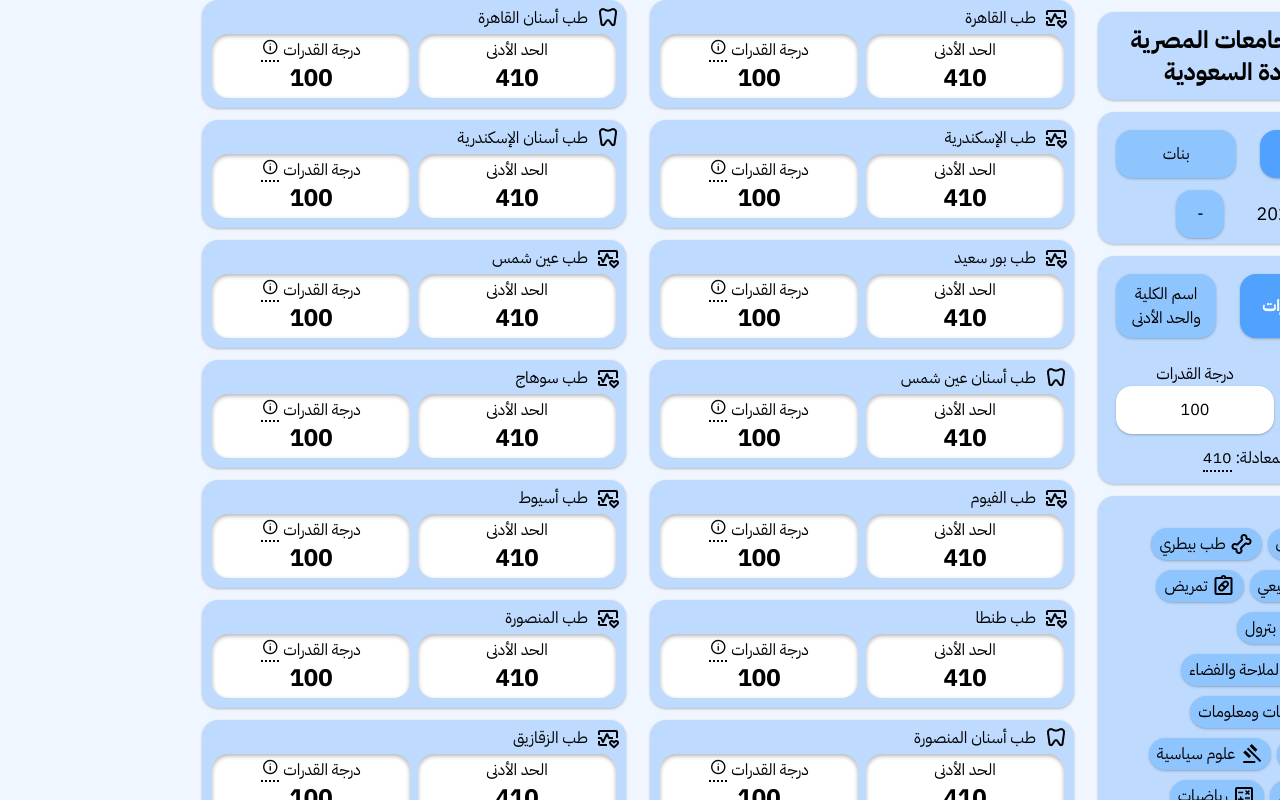
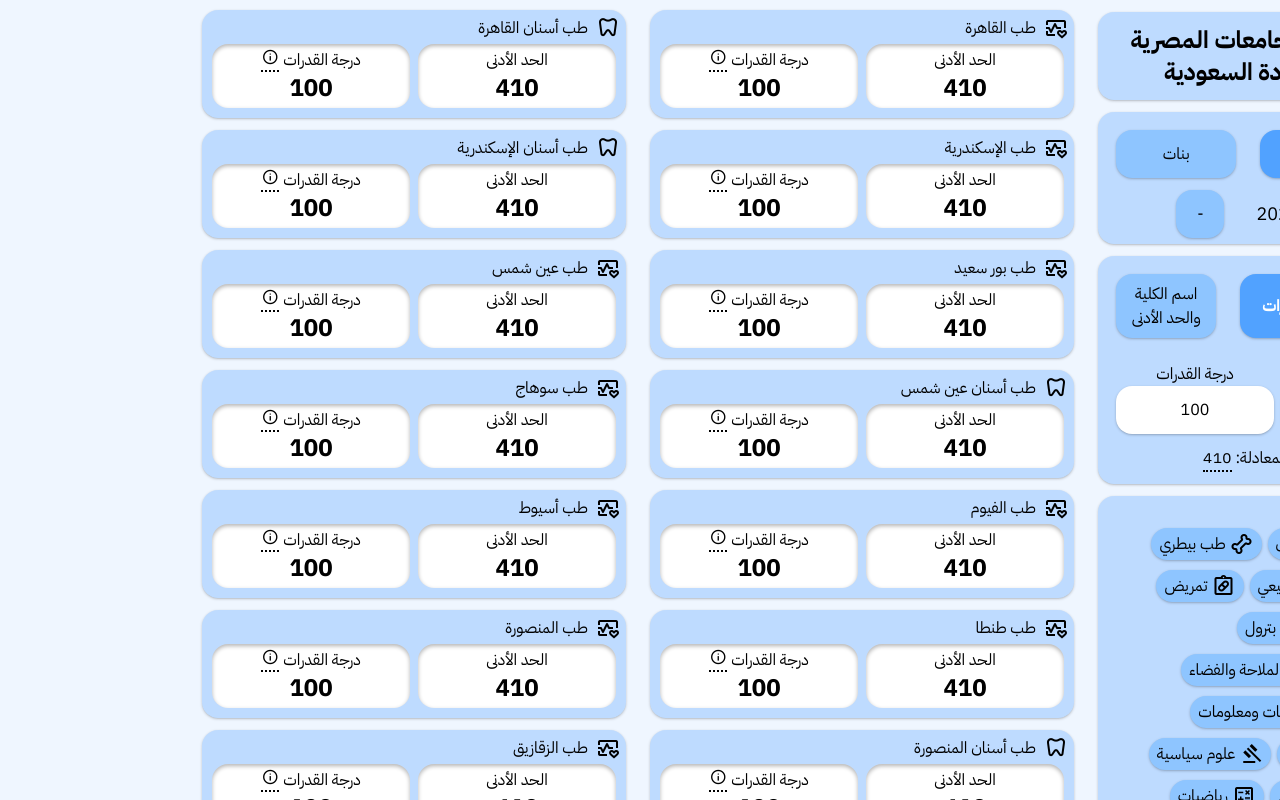
Before and after one commit to AbdullahMRiad/clean-tansik-v3, a React (Vite) app: page / in a window 1280 px wide. Built offline with nearby package versions, Linux system fonts and the light colour scheme.

Commit message:
fixed: Fixed some spacing problems

```diff
--- a/src/components/cards.tsx
+++ b/src/components/cards.tsx
@@ -9,7 +9,7 @@
     return (
         <div
             id="cards-container"
-            className="grid w-full grid-cols-1 md:h-screen md:overflow-y-scroll lg:grid-cols-2">
+            className="grid w-full grid-cols-1 pt-2.5 md:h-screen md:overflow-y-scroll lg:grid-cols-2">
             {data.map((v, i) => (
                 <Card
                     name={v.الكلية}
--- a/src/components/stats.tsx
+++ b/src/components/stats.tsx
@@ -8,7 +8,9 @@
     const { sourceData, filteredData, taggedData } = ctx;
 
     return (
-        <div id="stats-section" className="panel grid grid-cols-2 grid-rows-2">
+        <div
+            id="stats-section"
+            className="panel mb-0.5! grid grid-cols-2 grid-rows-2">
             <Stat name="إجمالي الكليات" value={sourceData.length.toString()} />
             <Stat
                 name="الكليات بعد التصفية"
```
